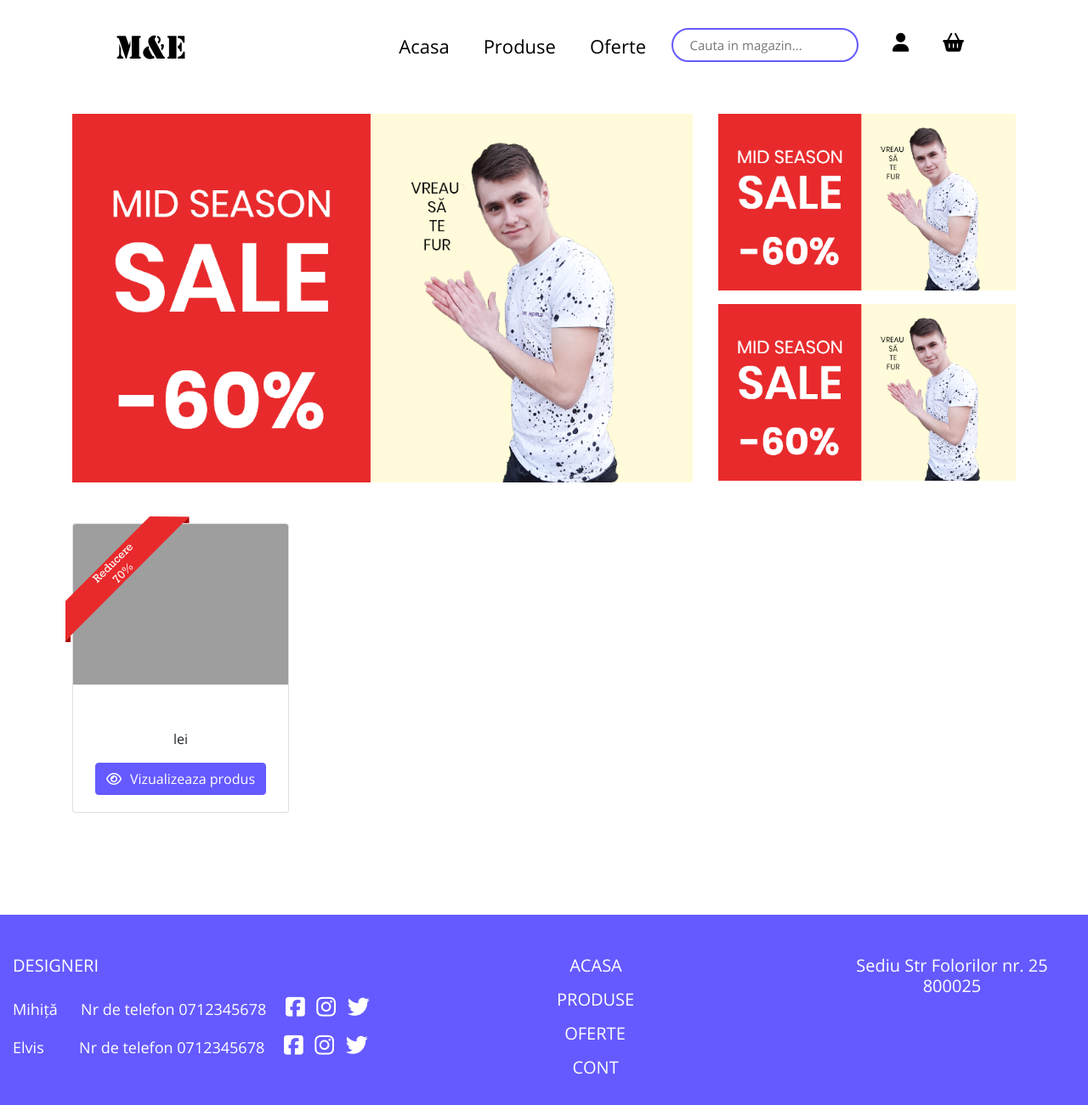
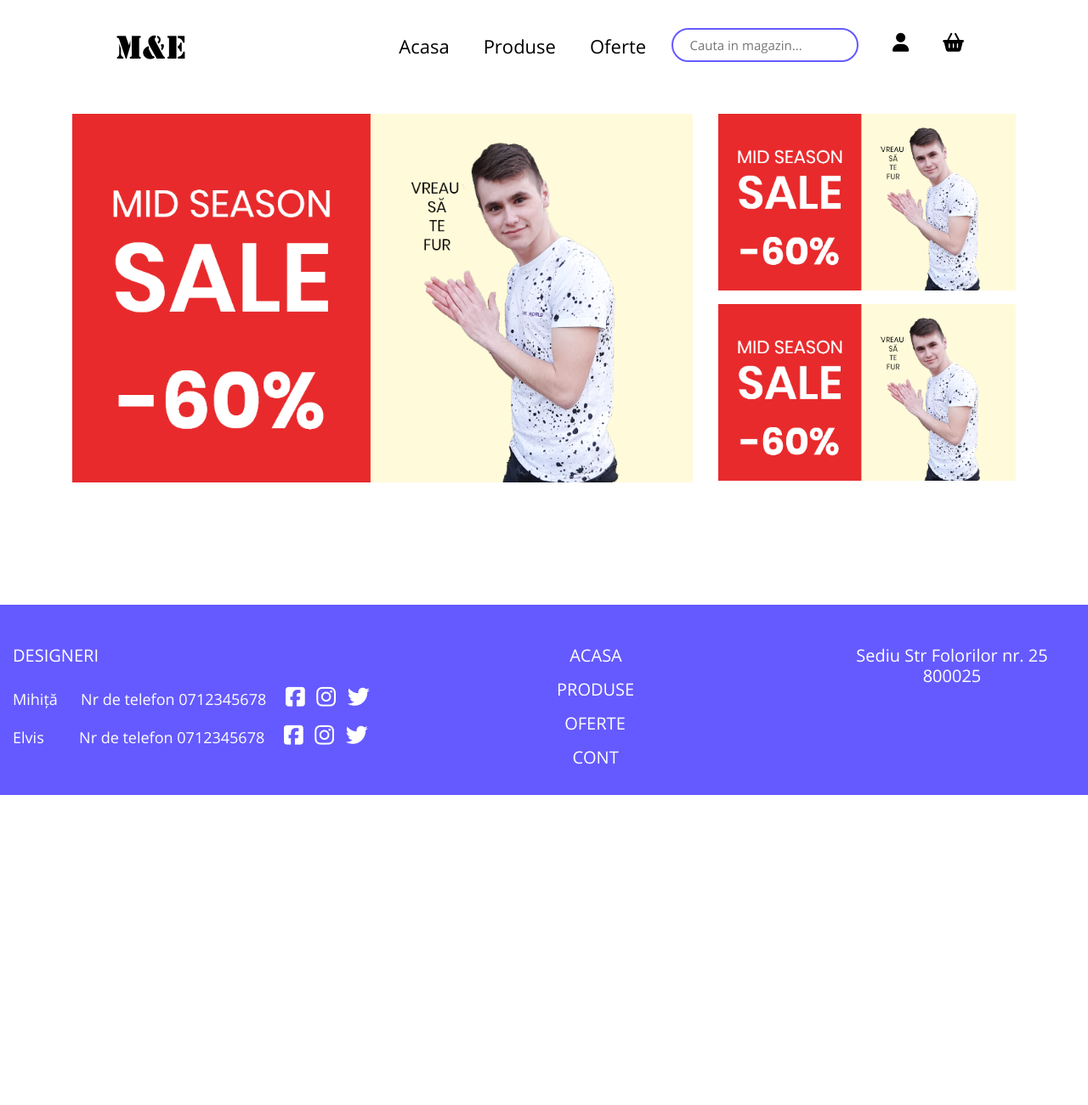
Before and after one commit to lazarelvis/shop, a PHP site: page /oferte.php in a window 1280 px wide. Shown: the whole page at 85% size. After the commit the page ends 936 px from the top, so only its background shows below. Run offline with PHP 8.4, Linux system fonts and the light colour scheme; tables that the repository leaves empty or names only in its code hold one stand-in row (values such as "Sample post"); data that the repository does not hold is empty; some libraries are stand-ins or nearby versions; grey boxes are pictures that could not be loaded.

Commit message:
pare rau
no pain no gain

```diff
--- a/css/styleoferte.css
+++ b/css/styleoferte.css
@@ -288,5 +288,5 @@ input[type="email"],input[type="password"]{
 .reducere{
     position: absolute;
     top: -9px;
-    left: -9px;
+    left: -8px;
 }
--- a/include/produse.inc.php
+++ b/include/produse.inc.php
@@ -1,7 +1,7 @@
 <?php
 require "dbh.inc.php";
     $array = array();
-    $sql = "SELECT * FROM produse; ";
+    $sql = "SELECT * FROM produse where special=0; ";
     $result = mysqli_query($conn, $sql);
     $resultCheck = mysqli_num_rows($result);
 
--- a/include/produseSpeciale.inc.php
+++ b/include/produseSpeciale.inc.php
@@ -1,7 +1,7 @@
 <?php
 require "dbh.inc.php";
 $array = array();
-$sql = "SELECT * FROM produse_speciale; ";
+$sql = "SELECT * FROM produse where special=1; ";
 $result = mysqli_query($conn, $sql);
 $resultCheck = mysqli_num_rows($result);
 
--- a/oferte.php
+++ b/oferte.php
@@ -64,7 +64,7 @@ session_start();
                       <p class="card-text pt-3"><?php echo $item["denumire"];?></p>
                       <p class="card-text"><?php echo $item["pret"];?> lei</p>
                         <form action="" method="POST">
-                            <a class="btn btn-primary" href="vizualizareProd.php?id_prod="><i class="far fa-eye" style="color: white; font-size: 16px;padding-right: 10px;"></i>Vizualizeaza produs</a>
+                            <a class="btn btn-primary" href="vizualizareProd.php?id_prod=<?php echo $item["id_produse"];?>"><i class="far fa-eye" style="color: white; font-size: 16px;padding-right: 10px;"></i>Vizualizeaza produs</a>
                         </form>
                     </div>
                   </div>
```
